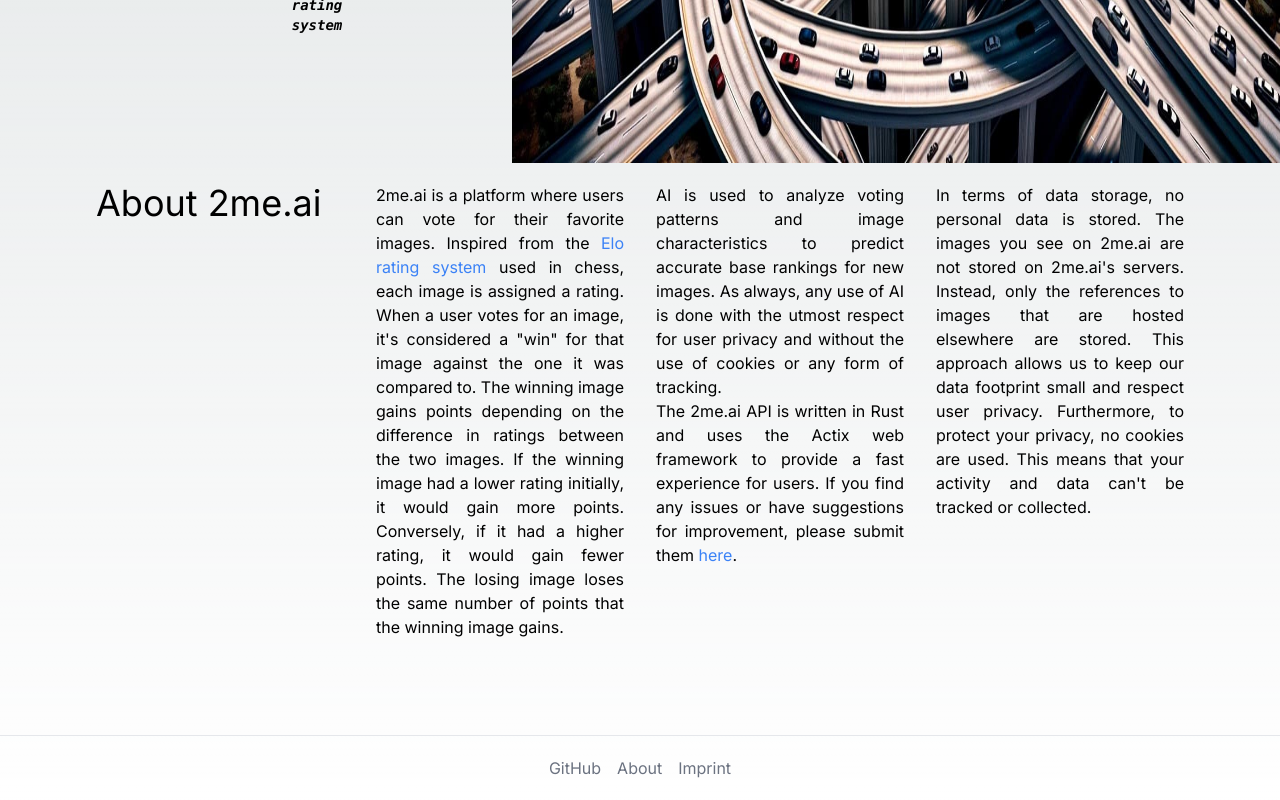
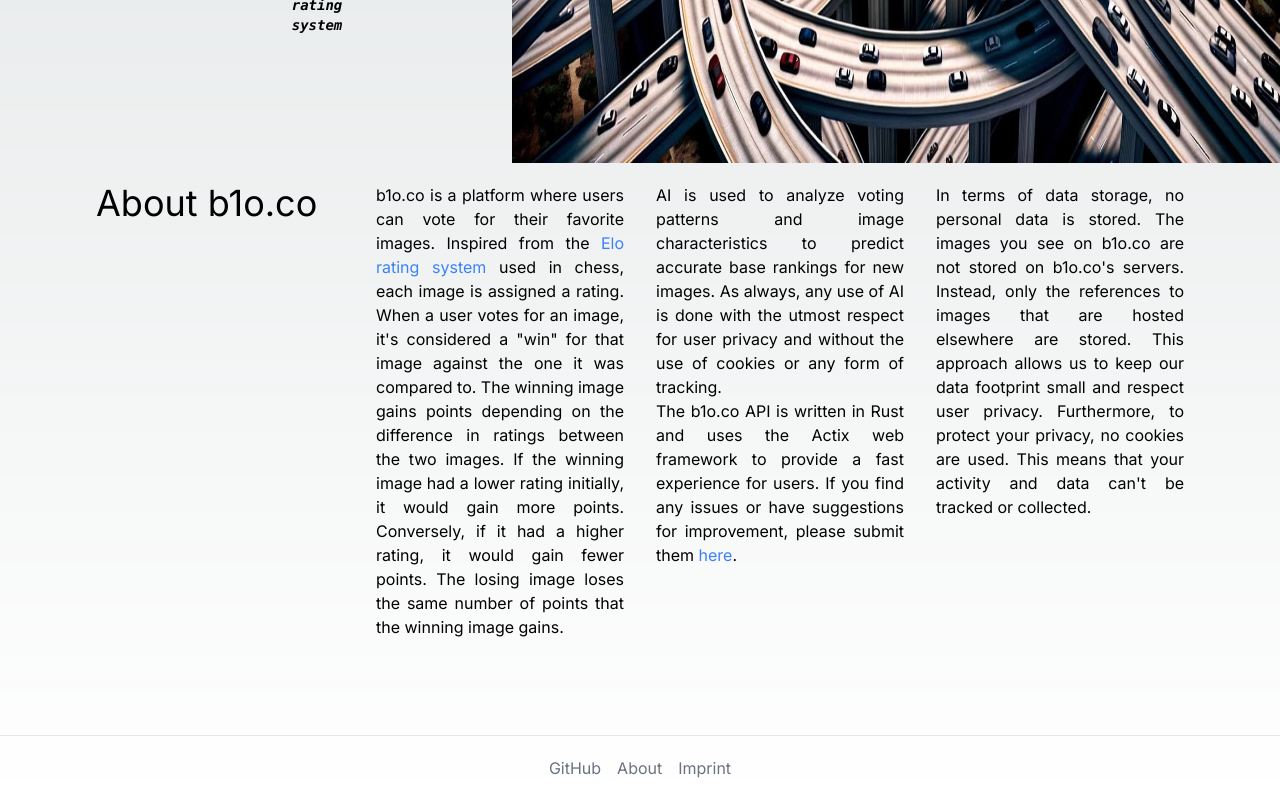
Before and after one commit to carlobortolan/b1o.co, a Next.js app in the folder client/: page /about in a window 1280 px wide. Shown: the part 773-1573 px from the top of the page. Built offline with nearby package versions, Linux system fonts and the light colour scheme.

Commit message:
Update domain name

```diff
--- a/client/app/about/page.tsx
+++ b/client/app/about/page.tsx
@@ -23,16 +23,16 @@
         <Image
           className="relative dark:drop-shadow-[0_0_0.3rem_#ffffff70]"
           src="/banner.jpeg"
-          alt="2me.ai logo"
+          alt="b1o.co logo"
           width={800}
           height={400}
           priority
         />
       </div>
       <div className="mb-0 grid gap-8 grid-cols-1 md:grid-cols-2 lg:grid-cols-3 xl:grid-cols-4">
-        <h1 className="text-4xl mb-4">About 2me.ai</h1>
+        <h1 className="text-4xl mb-4">About b1o.co</h1>
         <p className="text-justify">
-          2me.ai is a platform where users can vote for their favorite images.
+          b1o.co is a platform where users can vote for their favorite images.
           Inspired from the{" "}
           <a
             href="https://en.wikipedia.org/wiki/Elo_rating_system#Theory"
@@ -55,12 +55,12 @@
           AI is used to analyze voting patterns and image characteristics to
           predict accurate base rankings for new images. As always, any use of
           AI is done with the utmost respect for user privacy and without the
-          use of cookies or any form of tracking. <br /> The 2me.ai API is
+          use of cookies or any form of tracking. <br /> The b1o.co API is
           written in Rust and uses the Actix web framework to provide a fast
           experience for users. If you find any issues or have suggestions for
           improvement, please submit them{" "}
           <a
-            href="https://github.com/carlobortolan/2me.ai/issues"
+            href="https://github.com/carlobortolan/b1o.co/issues"
             target="_blank"
             rel="noopener noreferrer"
             className="text-blue-500 hover:underline"
@@ -71,7 +71,7 @@
         </p>
         <p className="text-justify">
           In terms of data storage, no personal data is stored. The images you
-          see on 2me.ai are not stored on 2me.ai&apos;s servers. Instead, only
+          see on b1o.co are not stored on b1o.co&apos;s servers. Instead, only
           the references to images that are hosted elsewhere are stored. This
           approach allows us to keep our data footprint small and respect user
           privacy. Furthermore, to protect your privacy, no cookies are used.
--- a/client/app/imprint/page.tsx
+++ b/client/app/imprint/page.tsx
@@ -13,7 +13,7 @@
         </Link>
         <div className="mb-0 md:px-16 lg:px-24">
           <h1 className="text-4xl mb-4">IMPRINT</h1>
-          <p className="text-2xl">2me.ai is operated by:</p>
+          <p className="text-2xl">b1o.co is operated by:</p>
           <Image
             className="relative dark:drop-shadow-[0_0_0.3rem_#ffffff70]"
             src="/imprint1.png"
--- a/client/app/layout.tsx
+++ b/client/app/layout.tsx
@@ -5,7 +5,7 @@
 const inter = Inter({ subsets: ["latin"] });
 
 export const metadata: Metadata = {
-  title: "2me.ai",
+  title: "b1o.co",
   description: "Chess-Inspired Algorithm for Image Ranking",
 };
 
@@ -21,7 +21,7 @@
         <footer className="w-full text-center border-t">
           <div className="flex justify-center items-center h-16 gap-4">
             <a
-              href="https://github.com/carlobortolan/2me.ai"
+              href="https://github.com/carlobortolan/b1o.co"
               target="_blank"
               rel="noopener noreferrer"
               className="text-gray-500 hover:text-gray-800"
```
